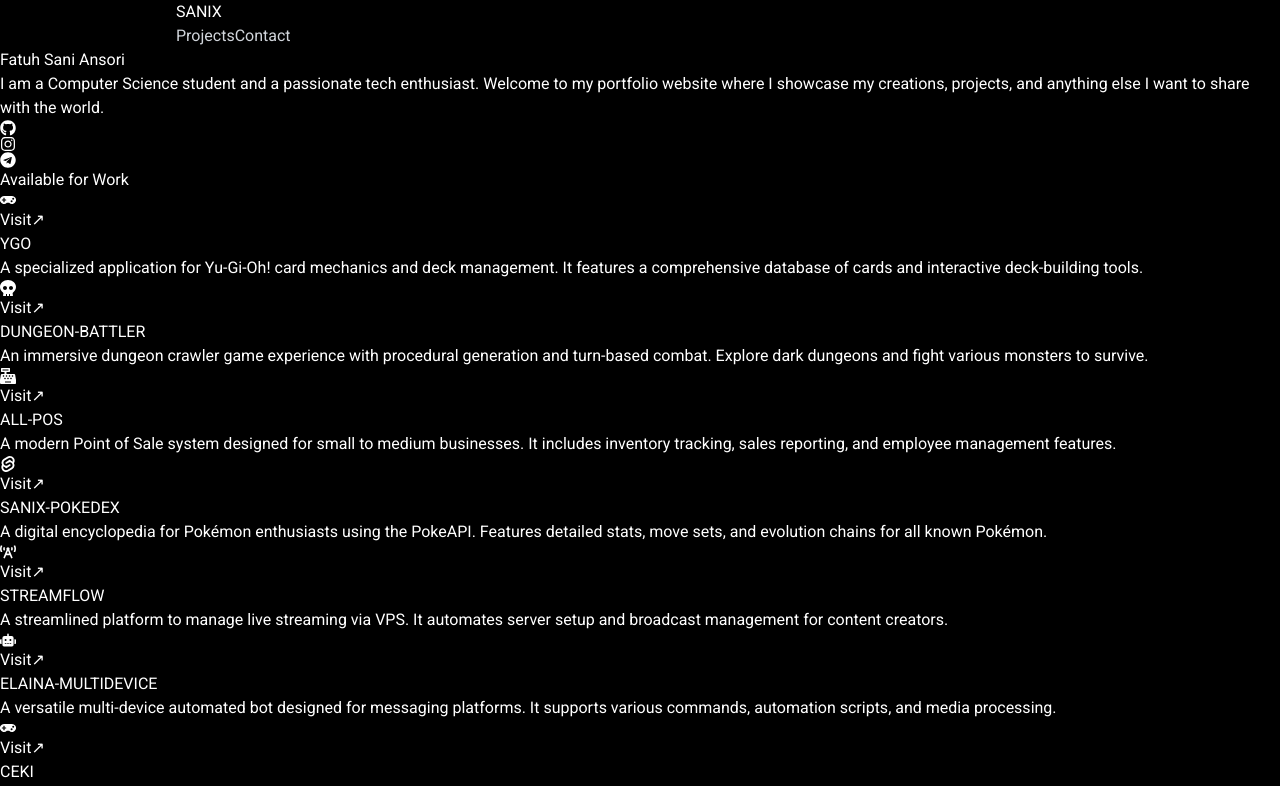
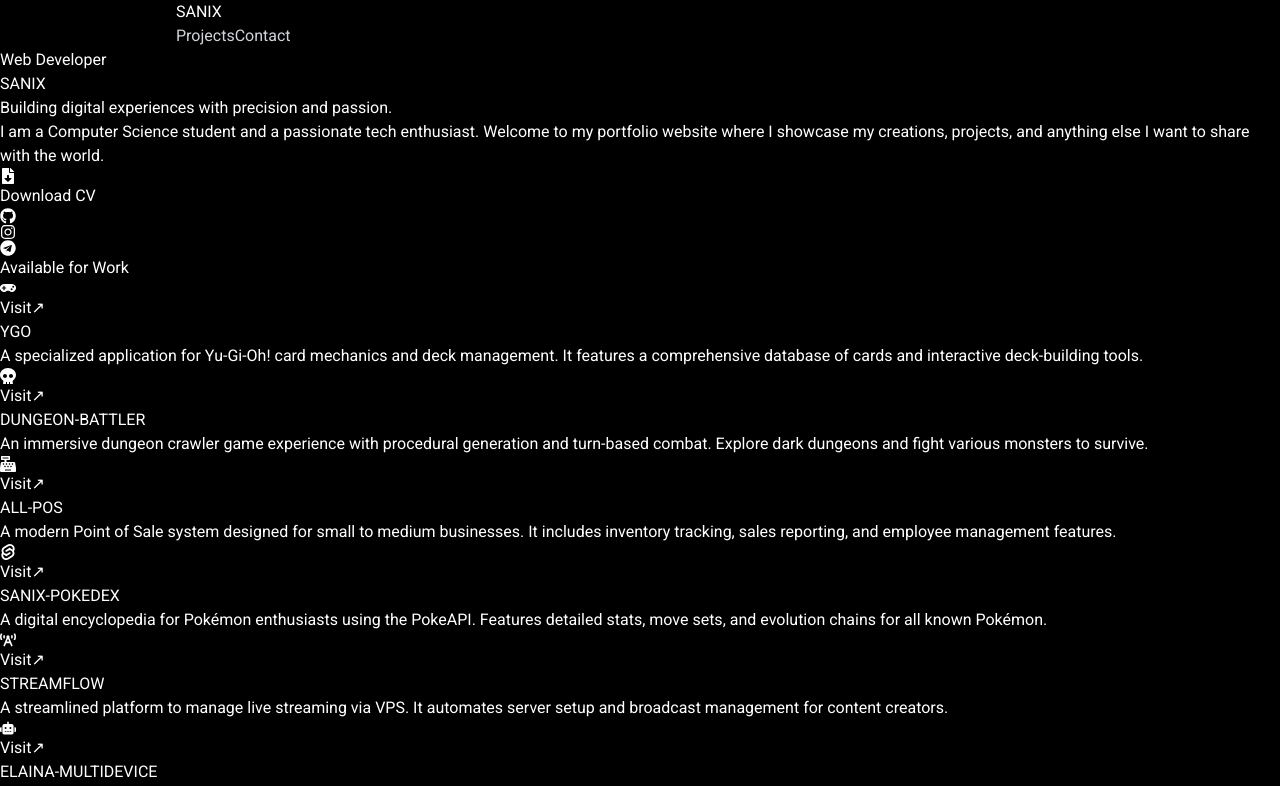
Before and after one commit to fatuhsa/sanixporto, a React (Vite) app: page / in a window 1280 px wide. Shown: the top 786 px of the page. Built offline with nearby package versions, Linux system fonts and the light colour scheme.

Commit message:
feat: enhance ProfileCard with high-impact hero style

```diff
--- a/src/components/ProfileCard.jsx
+++ b/src/components/ProfileCard.jsx
@@ -1,11 +1,37 @@
 import BentoCard from "./BentoCard";
 import { personalInfo } from "../data/portfolioData";
+import { FaFileDownload } from "react-icons/fa";
 
 export default function ProfileCard() {
   return (
-    <BentoCard className="md:col-span-2 md:row-span-2 flex flex-col justify-end gap-4">
-      <h1 className="text-4xl md:text-5xl font-bold">{personalInfo.name}</h1>
-      <p className="text-zinc-400 text-lg leading-relaxed">{personalInfo.description}</p>
+    <BentoCard className="md:col-span-2 md:row-span-2 p-8 flex flex-col justify-between group overflow-hidden relative">
+      <div className="z-10">
+        <span className="text-blue-500 font-bold tracking-widest uppercase text-sm mb-2 block">
+          {personalInfo.role}
+        </span>
+        <h1 className="text-6xl md:text-8xl font-black tracking-tighter text-white mb-4">
+          SANIX
+        </h1>
+        <p className="text-xl md:text-2xl font-medium text-zinc-100 mb-6 max-w-md">
+          Building digital experiences with precision and passion.
+        </p>
+        <p className="text-zinc-400 text-lg leading-relaxed max-w-lg mb-8">
+          {personalInfo.description}
+        </p>
+      </div>
+
+      <div className="z-10 flex flex-wrap gap-4">
+        <a
+          href="#"
+          className="flex items-center gap-2 bg-white text-black px-6 py-3 rounded-full font-bold hover:bg-zinc-200 transition-colors"
+        >
+          <FaFileDownload />
+          Download CV
+        </a>
+      </div>
+
+      {/* Background Decorative Element */}
+      <div className="absolute -bottom-10 -right-10 w-64 h-64 bg-blue-600/10 rounded-full blur-3xl group-hover:bg-blue-600/20 transition-colors" />
     </BentoCard>
   );
 }
```
